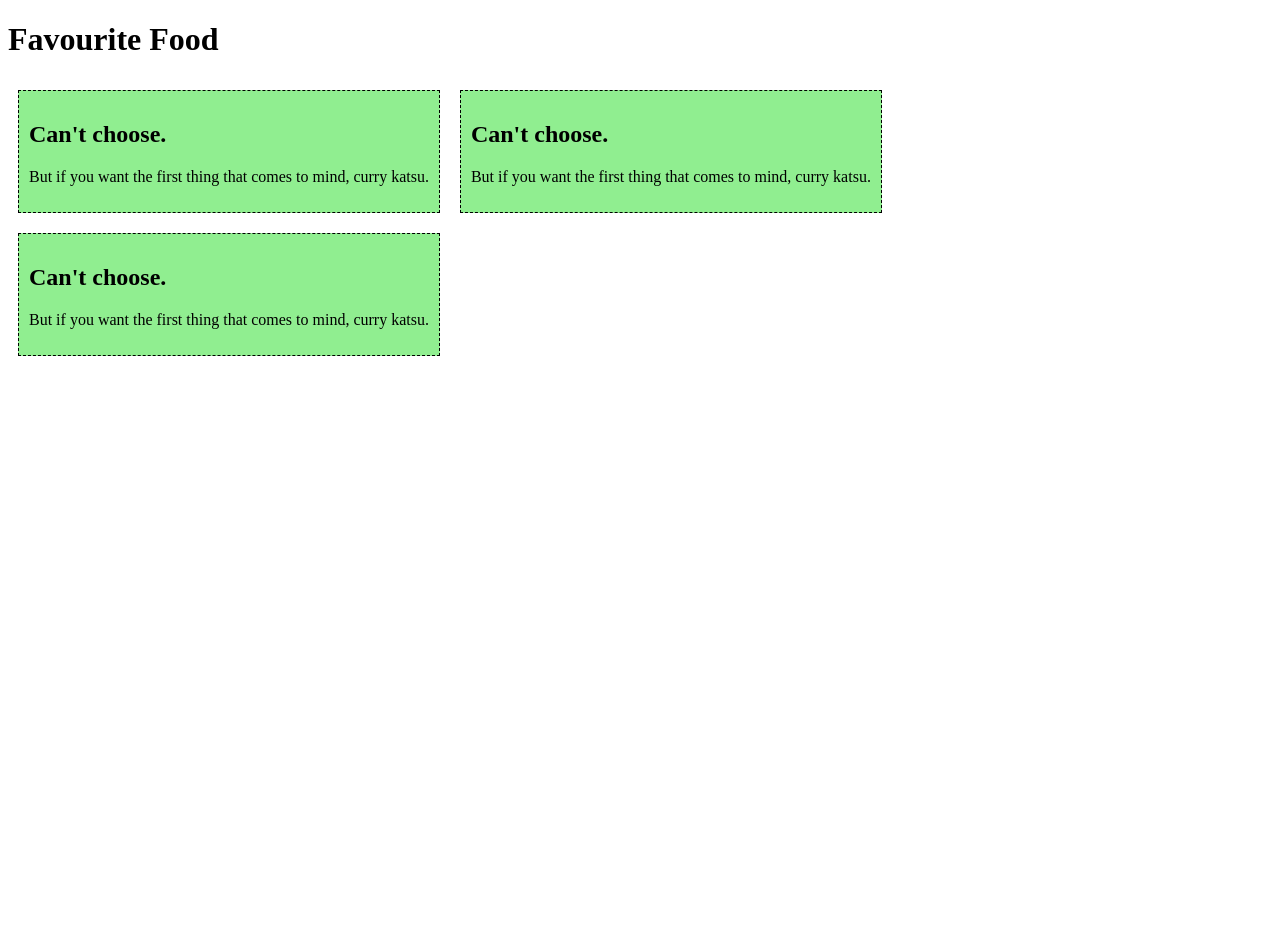
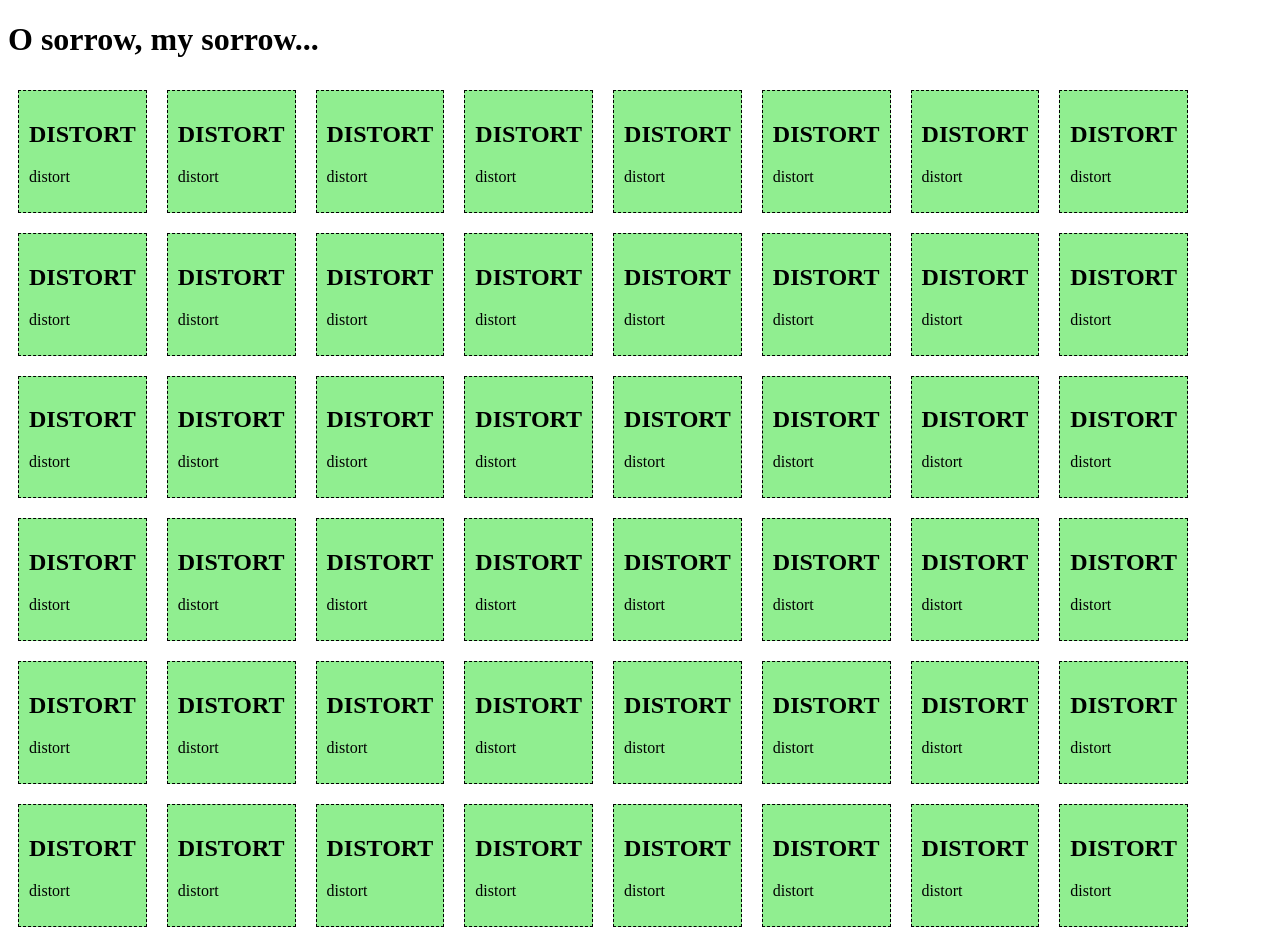
Before and after one commit to avfama/webprog-sf241-vuejs, a Vue app in the folder firstsfc/: page / in a window 1280 px wide. Shown: the top 945 px of the page. Before the commit the page ends 800 px from the top, so only its background shows below. Built offline with nearby package versions, Linux system fonts and the light colour scheme.

Commit message:
Vue Ver. DISTORT

```diff
--- a/firstsfc/src/App.vue
+++ b/firstsfc/src/App.vue
@@ -1,5 +1,56 @@
 <template>
-  <h1>Favourite Food</h1>
+  <h1>O sorrow, my sorrow...</h1>
+  <food-item/>
+  <food-item/>
+  <food-item/>
+  <food-item/>
+  <food-item/>
+  <food-item/>
+  <food-item/>
+  <food-item/>
+  <food-item/>
+  <food-item/>
+  <food-item/>
+  <food-item/>
+  <food-item/>
+  <food-item/>
+  <food-item/>
+  <food-item/>
+  <food-item/>
+  <food-item/>
+  <food-item/>
+  <food-item/>
+  <food-item/>
+  <food-item/>
+  <food-item/>
+  <food-item/>
+  <food-item/>
+  <food-item/>
+  <food-item/>
+  <food-item/>
+  <food-item/>
+  <food-item/>
+  <food-item/>
+  <food-item/>
+  <food-item/>
+  <food-item/>
+  <food-item/>
+  <food-item/>
+  <food-item/>
+  <food-item/>
+  <food-item/>
+  <food-item/>
+  <food-item/>
+  <food-item/>
+  <food-item/>
+  <food-item/>
+  <food-item/>
+  <food-item/>
+  <food-item/>
+  <food-item/>
+  <food-item/>
+  <food-item/>
+  <food-item/>
   <food-item/>
   <food-item/>
   <food-item/>
--- a/firstsfc/src/components/FoodItem.vue
+++ b/firstsfc/src/components/FoodItem.vue
@@ -9,8 +9,8 @@
 export default {
   data() {
     return {
-      name: "Can't choose.",
-      message: 'But if you want the first thing that comes to mind, curry katsu.'
+      name: "DISTORT",
+      message: 'distort'
     }
   }
 };
```
